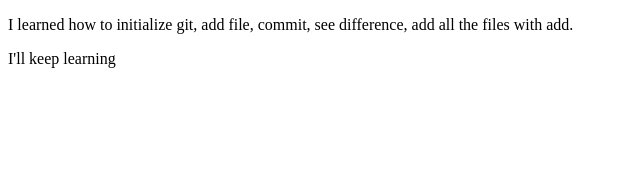
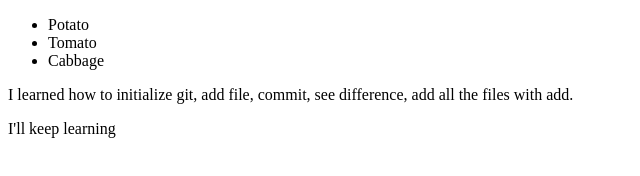
Before and after one commit to YogiK2001/git-learn, a plain HTML site: page index.html in a window 1280 px wide. Shown: the whole page, without its empty margins (0-640 px from the left). Drawn offline with Linux system fonts and the light colour scheme.

Commit message:
Added list in master

```diff
--- a/index.html
+++ b/index.html
@@ -7,6 +7,12 @@
     <title>Learning GIT</title>
   </head>
   <body>
+
+    <ul>
+      <li> Potato</li>
+      <li> Tomato</li>
+      <li> Cabbage</li>
+    </ul>
     <p>
       I learned how to initialize git, add file, commit, see difference, add all
       the files with add.
```
